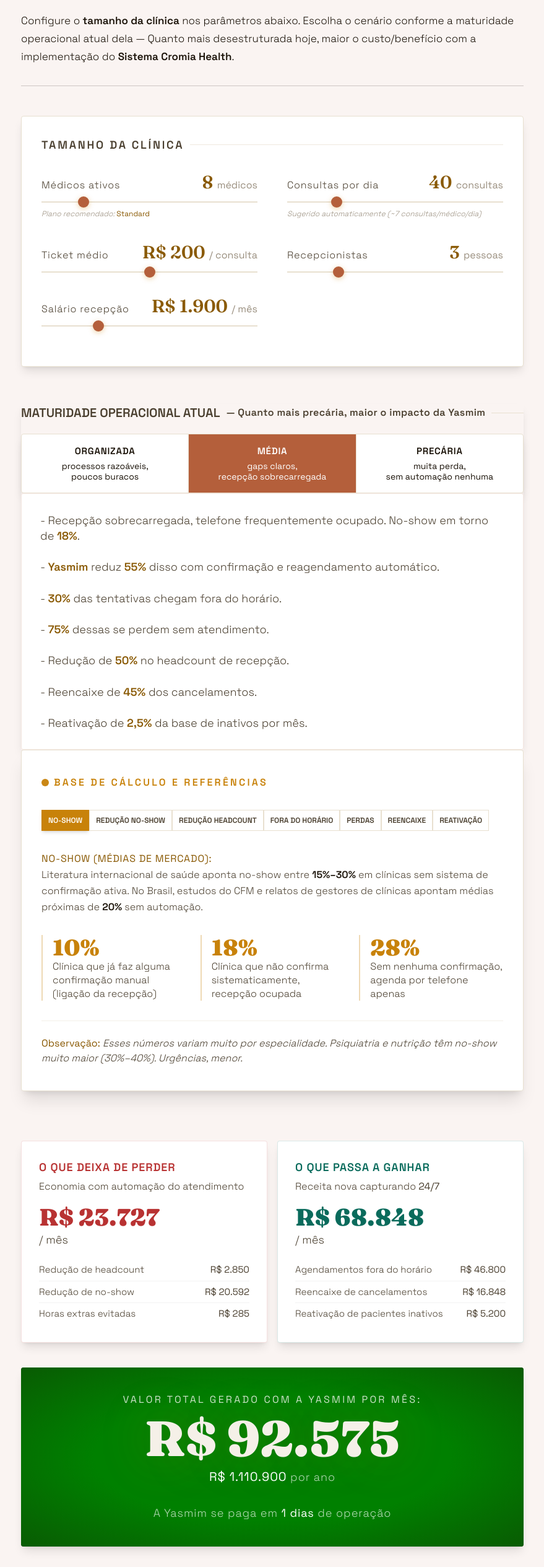
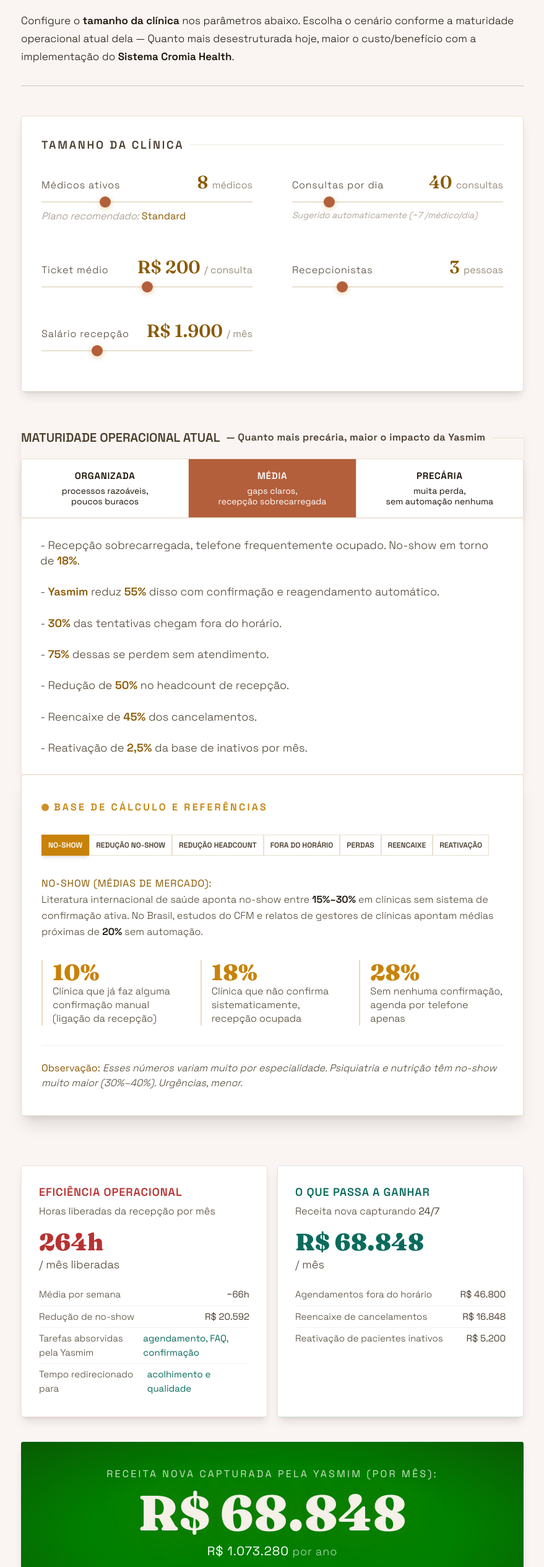
Before and after one commit to gugabrandao/cromia-site, a React (Vite) app: page /numeros in a window 1280 px wide. Shown: the part 268-2797 px from the top of the page at 62% size, without its empty margins (200-1079 px from the left). Built offline with nearby package versions, Linux system fonts and the light colour scheme.

Commit message:
fix: remover referências a variáveis deletadas na calculadora

```diff
--- a/src/pages/Numeros.tsx
+++ b/src/pages/Numeros.tsx
@@ -155,12 +155,12 @@
 
   const results = useMemo(() => {
     // --- ECONOMIA ---
-    const ecoRecep = salario * recep * sc.recep_reducao;
     const consultasMes = consultas * DIAS_MES;
     const noshowMes = consultasMes * sc.noshow_atual;
+    const horasLiberadasMes = Math.round(recep * 176 * sc.recep_reducao);
+    const horasLiberadasSemana = Math.round(horasLiberadasMes / 4);
     const ecoNoshow = noshowMes * sc.noshow_reducao * ticket;
-    const ecoExtras = salario * recep * sc.recep_reducao * 0.10;
-    const totalEco = ecoRecep + ecoNoshow + ecoExtras;
+    const totalEco = ecoNoshow;
 
     // --- RECEITA NOVA ---
     const tentativasFora = consultasMes * sc.fora_horario_vol;
@@ -186,10 +186,10 @@
     ];
 
     return {
-      ecoRecep, ecoNoshow, ecoExtras, totalEco,
+      ecoNoshow, totalEco,
       recFora, recEncaixe, recReativ, totalRec,
       total, totalAno, paybackDias, roi, mult, consultasExtra,
-      planoRecomendado, planos
+      planoRecomendado, horasLiberadasMes, horasLiberadasSemana, planos
     };
   }, [consultas, ticket, recep, salario, activeScenario, medicos]);
 
@@ -232,7 +232,8 @@
           <div className="text-lg font-semibold tracking-[0.15em] uppercase text-cromia-ink2 mb-6 flex items-center gap-[10px] after:content-[''] after:flex-1 after:h-[1px] after:bg-cromia-border/70">
             Tamanho da clínica
           </div>
-          <div className="grid grid-cols-1 md:grid-cols-2 gap-x-12 gap-y-8 mb-8">
+          {/* Agora o grid contém todos os campos necessários */}
+          <div className="grid grid-cols-1 md:grid-cols-2 gap-x-16 gap-y-12 mb-8">
             {/* Médicos — define plano e sugere consultas */}
             <div className="flex flex-col gap-[10px]">
               <div className="flex justify-between items-baseline">
@@ -242,7 +243,7 @@
                 </span>
               </div>
               <input
-                type="range" min="1" max="40" step="1" value={medicos}
+                type="range" min="1" max="25" step="1" value={medicos}
                 onChange={e => {
                   const m = +e.target.value;
                   setMedicos(m);
@@ -251,7 +252,7 @@
                 }}
                 className="w-full h-[2px] bg-cromia-border appearance-none cursor-pointer outline-none [&::-webkit-slider-thumb]:appearance-none [&::-webkit-slider-thumb]:w-[18px] [&::-webkit-slider-thumb]:h-[18px] [&::-webkit-slider-thumb]:bg-[#b45f3b] [&::-webkit-slider-thumb]:rounded-full [&::-webkit-slider-thumb]:shadow-[0_2px_8px_rgba(200,130,10,0.35)] [&::-webkit-slider-thumb]:hover:scale-125 [&::-webkit-slider-thumb]:transition-transform"
               />
-              <span className="text-xs text-cromia-muted italic">
+              <span className="text-base text-cromia-muted italic">
                 Plano recomendado: <strong className="not-italic text-cromia-gold-dim">
                   {planoRecomendado.charAt(0).toUpperCase() + planoRecomendado.slice(1)}
                 </strong>
@@ -277,13 +278,13 @@
                 </span>
               </div>
               <input
-                type="range" min="10" max="150" step="5" value={consultas}
+                type="range" min="10" max="200" step="5" value={consultas}
                 onChange={e => { setConsultaManual(true); setConsultas(+e.target.value); }}
                 className="w-full h-[2px] bg-cromia-border appearance-none cursor-pointer outline-none [&::-webkit-slider-thumb]:appearance-none [&::-webkit-slider-thumb]:w-[18px] [&::-webkit-slider-thumb]:h-[18px] [&::-webkit-slider-thumb]:bg-[#b45f3b] [&::-webkit-slider-thumb]:rounded-full [&::-webkit-slider-thumb]:shadow-[0_2px_8px_rgba(200,130,10,0.35)] [&::-webkit-slider-thumb]:hover:scale-125 [&::-webkit-slider-thumb]:transition-transform"
               />
               {!consultaManual && (
-                <span className="text-xs text-cromia-muted italic">
-                  Sugerido automaticamente (~7 consultas/médico/dia)
+                <span className="text-sm text-cromia-muted italic">
+                  Sugerido automaticamente (~7 /médico/dia)
                 </span>
               )}
             </div>
@@ -416,26 +417,34 @@
 
         {/* Blocos de Valor */}
         <div className="grid grid-cols-1 md:grid-cols-2 gap-4 mb-4">
-          {/* Economia */}
+          {/* Eficiência Operacional */}
           <div className="rounded-sm p-7 bg-white border border-cromia-red/15 shadow-lg">
-            <div className="text-lg font-semibold tracking-wider uppercase mb-[6px] text-cromia-red">O que deixa de perder</div>
-            <div className="text-base text-cromia-ink2 mb-[18px] leading-[1.4]">Economia com automação do atendimento</div>
-            <div className={`font-fraunces text-3xl md:text-4xl lg:text-[2.4rem] font-black leading-none mb-1 text-cromia-red transition-all duration-300 ${getPulseClass('totalEco')}`}>
-              {fmt(results.totalEco)}
+            <div className="text-lg font-semibold tracking-wider uppercase mb-[6px] text-cromia-red">
+              Eficiência operacional
             </div>
-            <div className="text-[18px] text-cromia-ink2 mb-[18px]">/ mês</div>
+            <div className="text-base text-cromia-ink2 mb-[18px] leading-[1.4]">
+              Horas liberadas da recepção por mês
+            </div>
+            <div className={`font-fraunces text-3xl md:text-4xl lg:text-[2.4rem] font-black leading-none mb-1 text-cromia-red transition-all duration-300 ${getPulseClass('horasLiberadasMes')}`}>
+              {results.horasLiberadasMes}h
+            </div>
+            <div className="text-[18px] text-cromia-ink2 mb-[18px]">/ mês liberadas</div>
             <div className="flex flex-col gap-0">
-              <div className="flex justify-between text-[15px] text-cromia-ink2 py-[6px] border-b border-black/5 last:border-b-0">
-                <span>Redução de headcount</span>
-                <strong className={getPulseClass('ecoRecep')}>{fmt(results.ecoRecep)}</strong>
+              <div className="flex justify-between text-[15px] text-cromia-ink2 py-[6px] border-b border-black/5">
+                <span>Média por semana</span>
+                <strong className={getPulseClass('horasLiberadasSemana')}>~{results.horasLiberadasSemana}h</strong>
               </div>
-              <div className="flex justify-between text-[15px] text-cromia-ink2 py-[6px] border-b border-black/5 last:border-b-0">
+              <div className="flex justify-between text-[15px] text-cromia-ink2 py-[6px] border-b border-black/5">
                 <span>Redução de no-show</span>
                 <strong className={getPulseClass('ecoNoshow')}>{fmt(results.ecoNoshow)}</strong>
               </div>
               <div className="flex justify-between text-[15px] text-cromia-ink2 py-[6px] border-b border-black/5 last:border-b-0">
-                <span>Horas extras evitadas</span>
-                <strong className={getPulseClass('ecoExtras')}>{fmt(results.ecoExtras)}</strong>
+                <span>Tarefas absorvidas pela Yasmim</span>
+                <strong className="text-cromia-teal">agendamento, FAQ, confirmação</strong>
+              </div>
+              <div className="flex justify-between text-[15px] text-cromia-ink2 py-[6px]">
+                <span>Tempo redirecionado para</span>
+                <strong className="text-cromia-teal">acolhimento e qualidade</strong>
               </div>
             </div>
           </div>
@@ -469,28 +478,28 @@
         <div className="bg-cromia-ink rounded-sm p-10 text-center mt-10 mb-4 relative overflow-hidden shadow-lg">
           <div className="absolute inset-0 bg-[radial-gradient(ellipse_at_50%_50%,#008000_50%,transparent_200%)] pointer-events-none" />
           <div className="text-base font-normal tracking-[0.2em] uppercase text-white/80 mb-[10px] relative z-10">
-            Valor total gerado com a Yasmim por mês:
+            Receita nova capturada pela Yasmim (por mês):
           </div>
           <div className={`font-fraunces text-[clamp(2.5rem,8vw,5rem)] font-black text-cromia-bg leading-none mb-2 transition-all duration-400 relative z-10 [text-shadow:0_0_80px_rgba(200,130,10,0.25)] ${getPulseClass('total')}`}>
-            {fmt(results.total)}
+            {fmt(results.totalRec)}
           </div>
           <div className="text-[18px] text-white/70 tracking-wider leading-relaxed relative z-10">
             <strong className={`text-white/100 text-xl ${getPulseClass('totalAno')}`}>{fmt(results.totalAno)}</strong> por ano<br /><br />
-            A Yasmim se paga em <strong className={`text-white/100 ${getPulseClass('paybackDias')}`}>{results.paybackDias} dias</strong> de operação
+            A Yasmim se paga em <strong className={`text-white/100 ${getPulseClass('paybackDias')}`}>{results.paybackDias} {results.paybackDias === 1 ? 'dia' : 'dias'}</strong> de operação
           </div>
         </div>
 
         {/* ROI / Pills */}
         <div className="grid grid-cols-1 md:grid-cols-3 gap-3 mb-10 mt-10">
-          <div className="bg-white border border-cromia-gold/20 rounded-sm p-[18px] text-center shadow-lg">
+          <div className="bg-white border border-cromia-gold/20 rounded-sm p-[18px] text-center shadow-lg flex flex-col justify-center">
             <span className={`block font-fraunces text-3xl font-black text-cromia-teal mb-1 transition-all duration-300 ${getPulseClass('roi')}`}>{results.roi}%</span>
-            <span className="text-[14px] text-cromia-ink2 tracking-widest uppercase">ROI sobre Mensalidade Starter* <i>(R$ 2000)</i></span>
+            <span className="text-[14px] text-cromia-ink2 tracking-widest uppercase">ROI sobre Mensalidade</span>
           </div>
-          <div className="bg-white border border-cromia-gold/20 rounded-sm p-[18px] text-center shadow-lg">
+          <div className="bg-white border border-cromia-gold/20 rounded-sm p-[18px] text-center shadow-lg flex flex-col justify-center">
             <span className={`block font-fraunces text-3xl font-black text-cromia-teal mb-1 transition-all duration-300 ${getPulseClass('mult')}`}>{results.mult}x</span>
-            <span className="text-[14px] text-cromia-ink2 tracking-widest uppercase">Retorno por cada R$ investido* <i>(Starter - R$ 2000)</i></span>
+            <span className="text-[14px] text-cromia-ink2 tracking-widest uppercase">Retorno por cada R$ investido</span>
           </div>
-          <div className="bg-white border border-cromia-gold/20 rounded-sm p-[18px] text-center shadow-lg pt-10">
+          <div className="bg-white border border-cromia-gold/20 rounded-sm p-[18px] text-center shadow-lg flex flex-col justify-center">
             <span className={`block font-fraunces text-3xl font-black text-cromia-teal mb-1 transition-all duration-300 ${getPulseClass('consultasExtra')}`}>+ {fmtN(results.consultasExtra)}/mês</span>
             <span className="text-[14px] text-cromia-ink2 tracking-widest uppercase">Consultas novas/mês</span>
           </div>
@@ -506,7 +515,7 @@
             essa clínica perde hoje em torno de <strong className="font-semibold not-italic text-cromia-gold-dim">{fmt(results.ecoNoshow)}/mês</strong> só com <strong className="font-semibold not-italic text-cromia-gold-dim">no-show</strong> —
             e mais <strong className="font-semibold not-italic text-cromia-gold-dim">{fmt(results.recFora)}/mês</strong> em pacientes que tentam agendar fora do horário e não encontram ninguém.
             A Yasmim trabalha às 23h de domingo. No total, ela gera <strong className="font-semibold not-italic text-cromia-gold-dim">{fmt(results.total)}/mês</strong> de valor real.
-            A recorrência (starter) é <strong className="font-semibold not-italic text-cromia-gold-dim">R$ 2.000</strong>. O resto fica inteiro no caixa da clínica."
+            A recorrência do plano <strong className="font-semibold not-italic text-cromia-gold-dim">{planos.find(p => p.id === planoRecomendado)?.label}</strong> é <strong className="font-semibold not-italic text-cromia-gold-dim">R$ {planos.find(p => p.id === planoRecomendado)?.preco.toLocaleString('pt-BR')}</strong>. O resto fica inteiro no caixa da clínica."
           </p>
         </div>
 
@@ -535,8 +544,14 @@
                   <div className="text-base font-semibold tracking-widest uppercase text-cromia-muted mb-2">{label}</div>
                   <div className="font-fraunces text-[1.8rem] font-black text-cromia-ink mb-1">R$ {preco.toLocaleString('pt-BR')}</div>
                   <div className="text-[17px] text-cromia-ink2 mb-3.5">{desc}</div>
-                  <span className={`text-sm px-2.5 py-1 rounded-full font-semibold bg-cromia-teal-light text-cromia-teal inline-block transition-all duration-300 ${getPulseClass('total')}`}>
-                    gera {(results.total / preco).toFixed(1)}x
+                  <span className={`text-sm px-2.5 py-1 rounded-full font-semibold inline-block transition-all duration-300 ${getPulseClass('total')} ${isRecomendado
+                    ? 'bg-cromia-teal-light text-cromia-teal'
+                    : 'bg-cromia-border/40 text-cromia-muted'
+                    }`}>
+                    {isRecomendado
+                      ? `gera ${(results.total / preco).toFixed(1)}x`
+                      : 'não aplicável para este porte'
+                    }
                   </span>
                 </div>
               );
```
